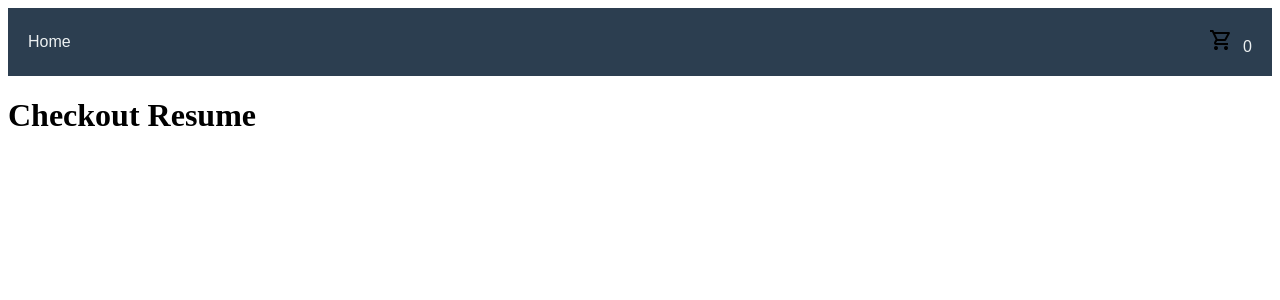
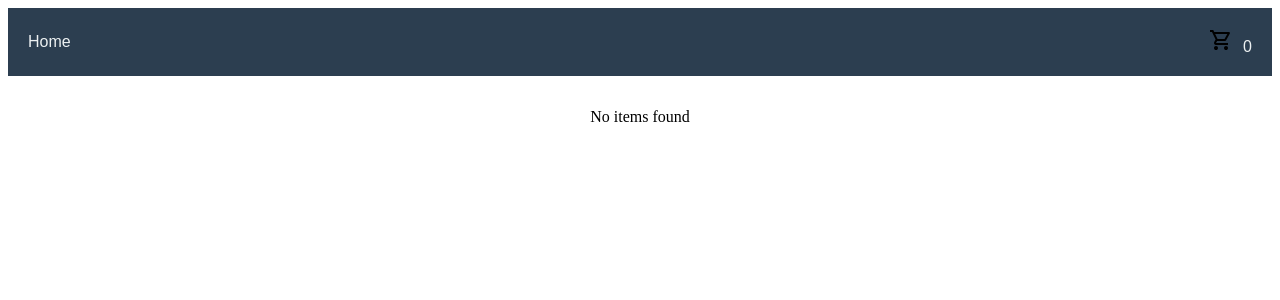
Before and after one commit to Toitw/shopping-cart, a React (Vite) app: page /checkout in a window 1280 px wide. Shown: the top 300 px of the page. Built offline with nearby package versions, Linux system fonts and the light colour scheme.

Commit message:
Add checkout functionality and order confirmation modal

```diff
--- a/src/Components/CheckoutPage.jsx
+++ b/src/Components/CheckoutPage.jsx
@@ -1,20 +1,44 @@
 import { useContext } from "react";
 import { CartContext } from "./CartContext";
+import { useState } from "react";
 
 const CheckoutPage = () => {
-  const {cartItems} = useContext(CartContext);
+  const {cartItems, setCartItems} = useContext(CartContext);
+
+  const [showModal, setShowModal] = useState(false);
+
+  const handleCheckout = () => {
+    setCartItems([]);
+    setShowModal(true);
+  };
 
   return (
     <div>
-      <h1>Checkout Resume</h1>
-      {cartItems.map((item) => (
-        <div key={item.id}>
-          <h3>{item.title}</h3>
-          <p>{item.price}€</p>
-          <p>Quantity: {item.qty}</p>
-          {/* <img src={item.image} alt={item.title} /> */}
+      {cartItems.length === 0 ? (
+        <div style={{ textAlign: 'center', marginTop: '2rem' }}>
+          No items found
         </div>
-      ))}
+      ) : (
+        cartItems.map((item) => (
+          <div key={item.id}>
+            {/* <img src={item.image} alt={item.title} /> */}
+            <h3>{item.title}</h3>
+            <p>{item.price}€</p>
+            <p>Quantity: {item.qty}</p>
+          </div>
+        ))
+      )}
+
+      {cartItems.length > 0 && (
+        <button onClick={handleCheckout}>Checkout</button>
+      )}
+
+      {showModal && (
+        <div>
+          Your order is on the way!
+          <button onClick={() => setShowModal(false)}>Close</button>
+        </div>
+      )}
     </div>
   );
 };
```
